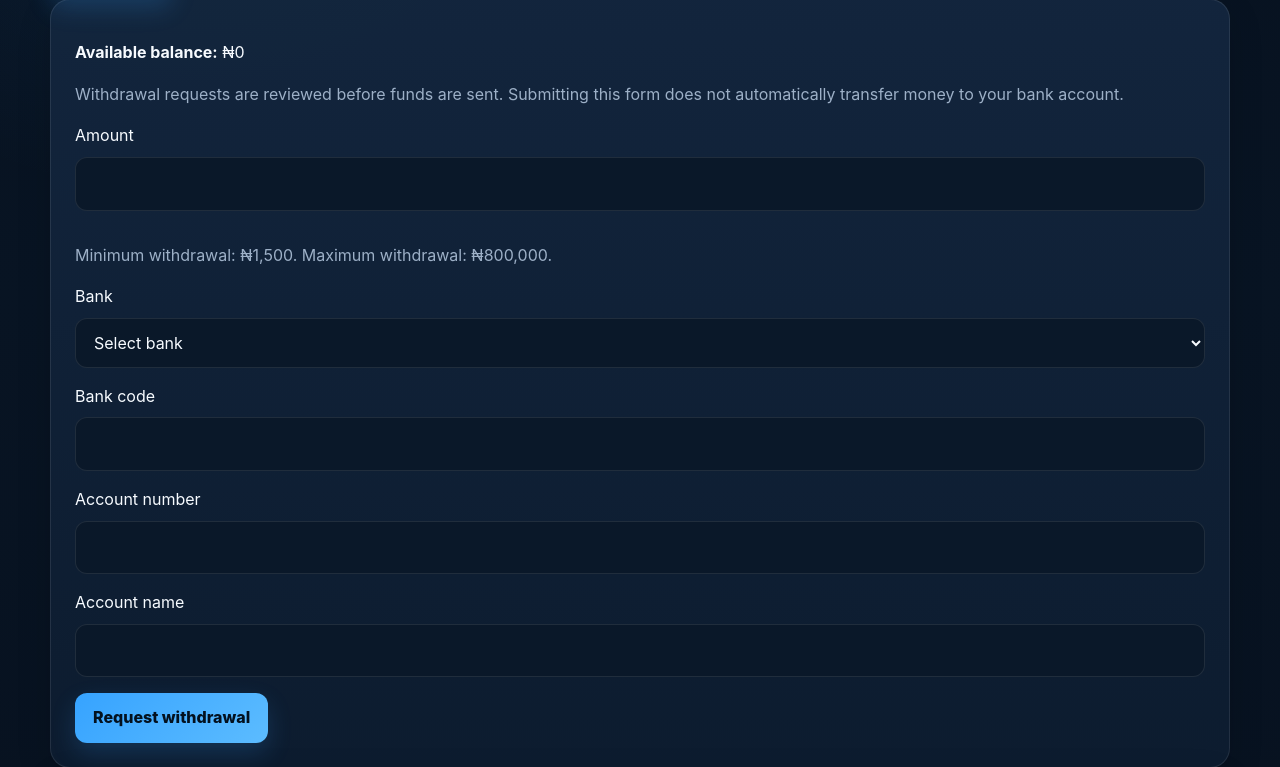
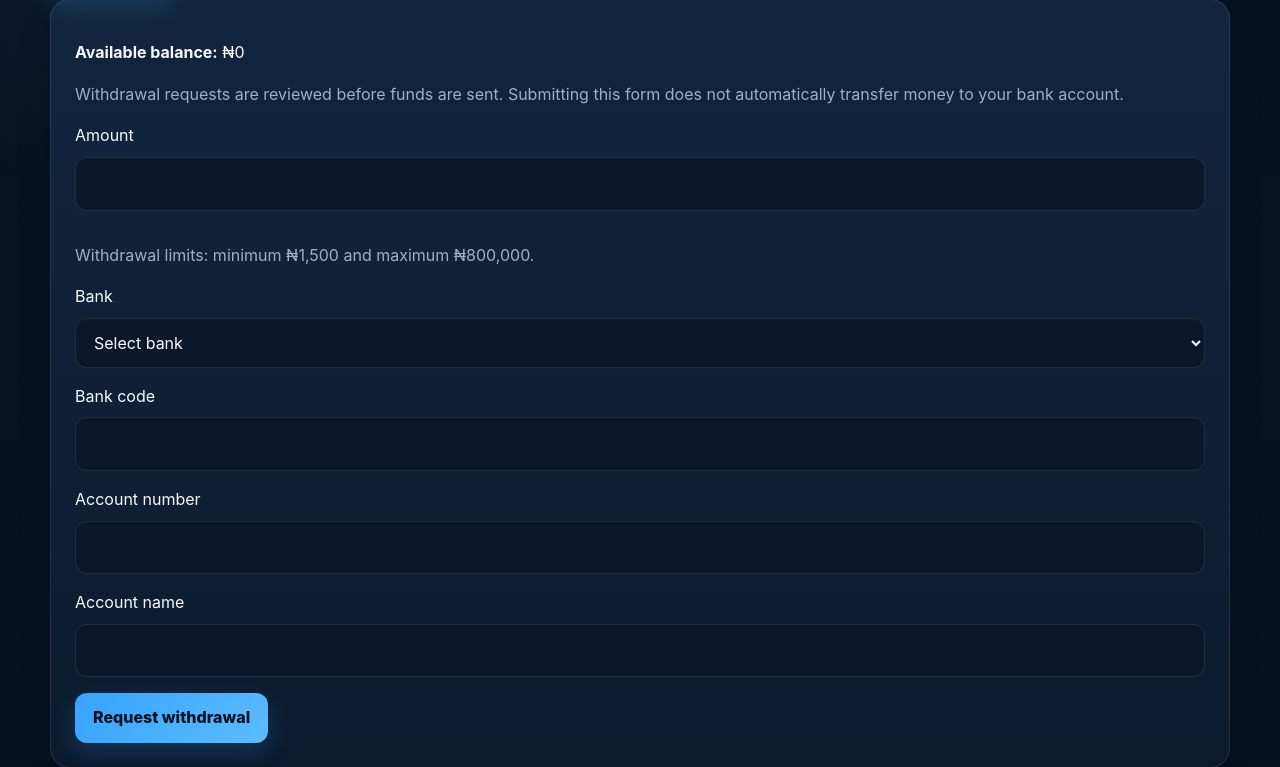
Before and after one commit to louiskyasua/Novaearn, a Flask app: page /withdraw in a window 1280 px wide. Shown: the part 323-1090 px from the top of the page. Run offline with Flask 3, Linux system fonts and the light colour scheme; the visitor is signed in with stand-in values (Sample User, id 1); data comes from the database, SQL or seed files in the repository.

Commit message:
Fix withdrawal amount limits

```diff
--- a/templates/withdraw.html
+++ b/templates/withdraw.html
@@ -18,8 +18,8 @@
     <input type="hidden" name="csrf_token" value="{{ csrf_token }}">
 
     <label for="amount">Amount</label>
-    <input id="amount" name="amount" type="number" min="1500" step="1" max="800000" required>
-    <p class="muted">Minimum withdrawal: ₦1,500. Maximum withdrawal: ₦800,000.</p>
+    <input id="amount" name="amount" type="number" min="1500" max="800000" step="1" required>
+    <p class="muted">Withdrawal limits: minimum ₦1,500 and maximum ₦800,000.</p>
 
     <label for="destination">Bank</label>
     <select id="destination" name="destination" required>
```
